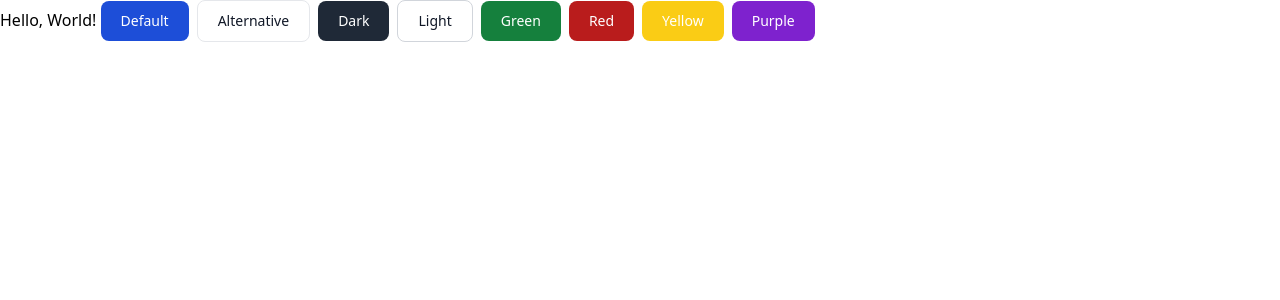
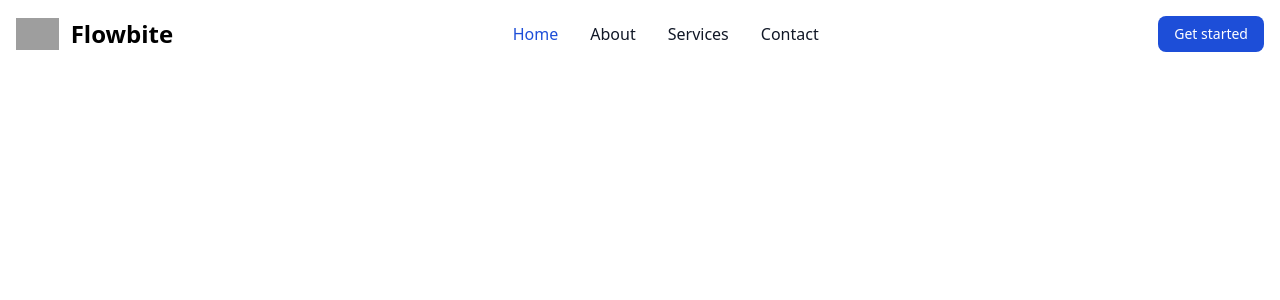
Before and after one commit to amirulanwar93/Project_FE, a Nuxt app: page / in a window 1280 px wide. Shown: the top 300 px of the page. Built offline with nearby package versions, Linux system fonts and the light colour scheme; grey boxes are pictures that could not be loaded.

Commit message:
add navbar

```diff
--- a/pages/index.vue
+++ b/pages/index.vue
@@ -1,16 +1,37 @@
 <template>
   <div>
-    Hello, World!
-
-
-<button type="button" class="text-white bg-blue-700 hover:bg-blue-800 focus:ring-4 focus:ring-blue-300 font-medium rounded-lg text-sm px-5 py-2.5 mr-2 mb-2 dark:bg-blue-600 dark:hover:bg-blue-700 focus:outline-none dark:focus:ring-blue-800">Default</button>
-<button type="button" class="py-2.5 px-5 mr-2 mb-2 text-sm font-medium text-gray-900 focus:outline-none bg-white rounded-lg border border-gray-200 hover:bg-gray-100 hover:text-blue-700 focus:z-10 focus:ring-4 focus:ring-gray-200 dark:focus:ring-gray-700 dark:bg-gray-800 dark:text-gray-400 dark:border-gray-600 dark:hover:text-white dark:hover:bg-gray-700">Alternative</button>
-<button type="button" class="text-white bg-gray-800 hover:bg-gray-900 focus:outline-none focus:ring-4 focus:ring-gray-300 font-medium rounded-lg text-sm px-5 py-2.5 mr-2 mb-2 dark:bg-gray-800 dark:hover:bg-gray-700 dark:focus:ring-gray-700 dark:border-gray-700">Dark</button>
-<button type="button" class="text-gray-900 bg-white border border-gray-300 focus:outline-none hover:bg-gray-100 focus:ring-4 focus:ring-gray-200 font-medium rounded-lg text-sm px-5 py-2.5 mr-2 mb-2 dark:bg-gray-800 dark:text-white dark:border-gray-600 dark:hover:bg-gray-700 dark:hover:border-gray-600 dark:focus:ring-gray-700">Light</button>
-<button type="button" class="focus:outline-none text-white bg-green-700 hover:bg-green-800 focus:ring-4 focus:ring-green-300 font-medium rounded-lg text-sm px-5 py-2.5 mr-2 mb-2 dark:bg-green-600 dark:hover:bg-green-700 dark:focus:ring-green-800">Green</button>
-<button type="button" class="focus:outline-none text-white bg-red-700 hover:bg-red-800 focus:ring-4 focus:ring-red-300 font-medium rounded-lg text-sm px-5 py-2.5 mr-2 mb-2 dark:bg-red-600 dark:hover:bg-red-700 dark:focus:ring-red-900">Red</button>
-<button type="button" class="focus:outline-none text-white bg-yellow-400 hover:bg-yellow-500 focus:ring-4 focus:ring-yellow-300 font-medium rounded-lg text-sm px-5 py-2.5 mr-2 mb-2 dark:focus:ring-yellow-900">Yellow</button>
-<button type="button" class="focus:outline-none text-white bg-purple-700 hover:bg-purple-800 focus:ring-4 focus:ring-purple-300 font-medium rounded-lg text-sm px-5 py-2.5 mb-2 dark:bg-purple-600 dark:hover:bg-purple-700 dark:focus:ring-purple-900">Purple</button>
-
+    <nav class="bg-white border-gray-200 dark:bg-gray-900">
+      <div class="max-w-screen-xl flex flex-wrap items-center justify-between mx-auto p-4">
+      <a href="https://flowbite.com/" class="flex items-center">
+          <img src="https://flowbite.com/docs/images/logo.svg" class="h-8 mr-3" alt="Flowbite Logo" />
+          <span class="self-center text-2xl font-semibold whitespace-nowrap dark:text-white">Flowbite</span>
+      </a>
+      <div class="flex md:order-2">
+          <button type="button" class="text-white bg-blue-700 hover:bg-blue-800 focus:ring-4 focus:outline-none focus:ring-blue-300 font-medium rounded-lg text-sm px-4 py-2 text-center mr-3 md:mr-0 dark:bg-blue-600 dark:hover:bg-blue-700 dark:focus:ring-blue-800">Get started</button>
+          <button data-collapse-toggle="navbar-cta" type="button" class="inline-flex items-center p-2 w-10 h-10 justify-center text-sm text-gray-500 rounded-lg md:hidden hover:bg-gray-100 focus:outline-none focus:ring-2 focus:ring-gray-200 dark:text-gray-400 dark:hover:bg-gray-700 dark:focus:ring-gray-600" aria-controls="navbar-cta" aria-expanded="false">
+            <span class="sr-only">Open main menu</span>
+            <svg class="w-5 h-5" aria-hidden="true" xmlns="http://www.w3.org/2000/svg" fill="none" viewBox="0 0 17 14">
+                <path stroke="currentColor" stroke-linecap="round" stroke-linejoin="round" stroke-width="2" d="M1 1h15M1 7h15M1 13h15"/>
+            </svg>
+        </button>
+      </div>
+      <div class="items-center justify-between hidden w-full md:flex md:w-auto md:order-1" id="navbar-cta">
+        <ul class="flex flex-col font-medium p-4 md:p-0 mt-4 border border-gray-100 rounded-lg bg-gray-50 md:flex-row md:space-x-8 md:mt-0 md:border-0 md:bg-white dark:bg-gray-800 md:dark:bg-gray-900 dark:border-gray-700">
+          <li>
+            <a href="#" class="block py-2 pl-3 pr-4 text-white bg-blue-700 rounded md:bg-transparent md:text-blue-700 md:p-0 md:dark:text-blue-500" aria-current="page">Home</a>
+          </li>
+          <li>
+            <a href="#" class="block py-2 pl-3 pr-4 text-gray-900 rounded hover:bg-gray-100 md:hover:bg-transparent md:hover:text-blue-700 md:p-0 md:dark:hover:text-blue-500 dark:text-white dark:hover:bg-gray-700 dark:hover:text-white md:dark:hover:bg-transparent dark:border-gray-700">About</a>
+          </li>
+          <li>
+            <a href="#" class="block py-2 pl-3 pr-4 text-gray-900 rounded hover:bg-gray-100 md:hover:bg-transparent md:hover:text-blue-700 md:p-0 md:dark:hover:text-blue-500 dark:text-white dark:hover:bg-gray-700 dark:hover:text-white md:dark:hover:bg-transparent dark:border-gray-700">Services</a>
+          </li>
+          <li>
+            <a href="#" class="block py-2 pl-3 pr-4 text-gray-900 rounded hover:bg-gray-100 md:hover:bg-transparent md:hover:text-blue-700 md:p-0 md:dark:hover:text-blue-500 dark:text-white dark:hover:bg-gray-700 dark:hover:text-white md:dark:hover:bg-transparent dark:border-gray-700">Contact</a>
+          </li>
+        </ul>
+      </div>
+      </div>
+    </nav>
   </div>
 </template>
```
